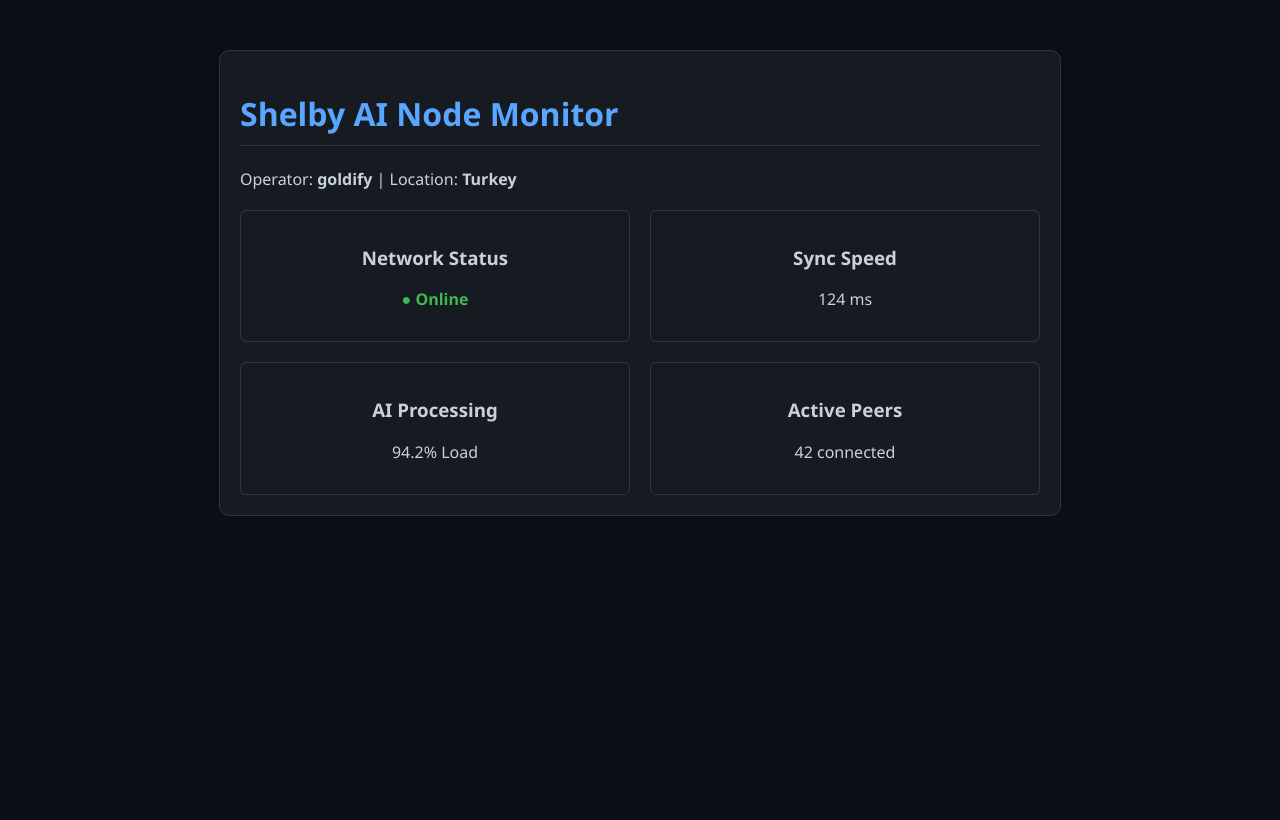
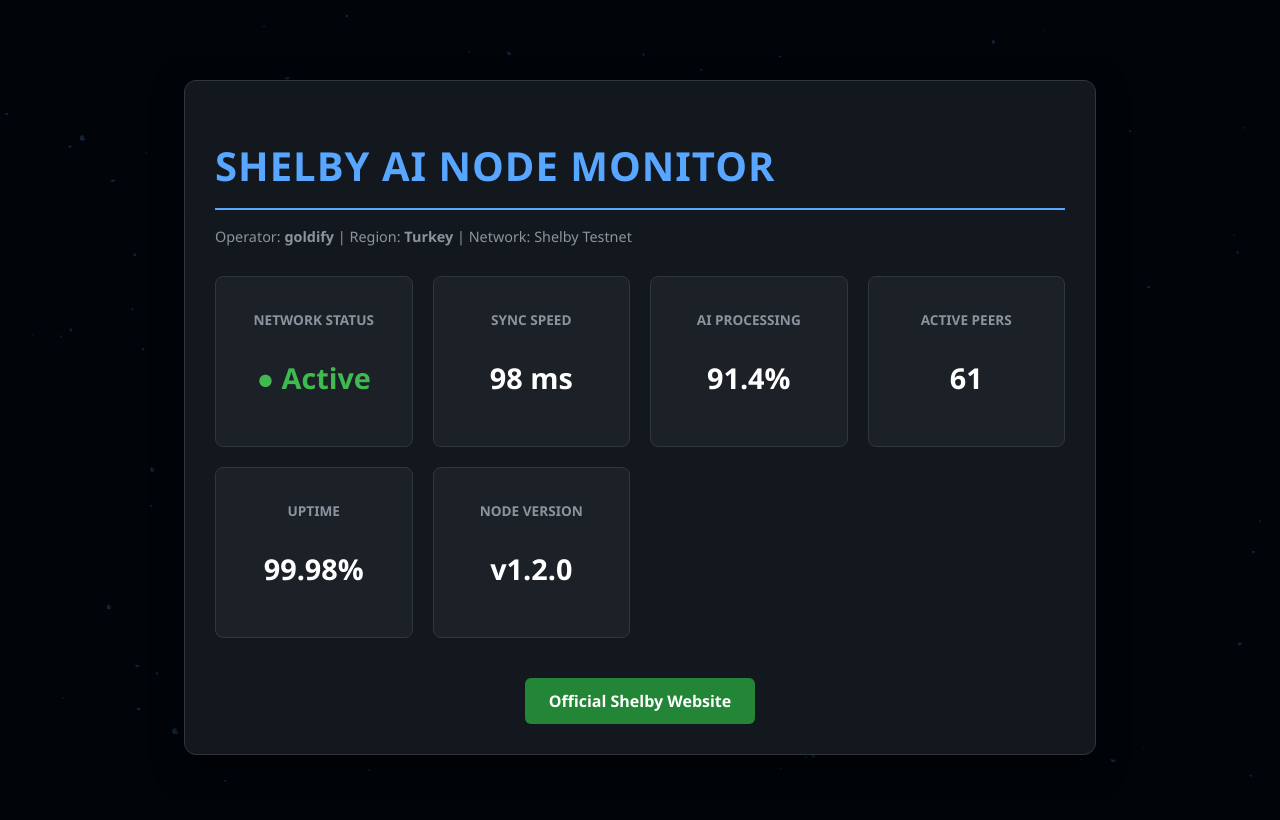
Before and after one commit to thegoldify/shelby-ai-tracker, a plain HTML site: page index.html in a window 1280 px wide. Drawn offline with Linux system fonts and the light colour scheme.

Commit message:
Update index.html

```diff
--- a/index.html
+++ b/index.html
@@ -2,38 +2,51 @@
 <html lang="en">
 <head>
     <meta charset="UTF-8">
-    <title>Shelby AI Network Dashboard</title>
+    <meta name="viewport" content="width=device-width, initial-scale=1.0">
+    <title>Shelby AI Network Dashboard | goldify</title>
     <style>
-        body { background: #0b0e14; color: #c9d1d9; font-family: 'Segoe UI', sans-serif; }
-        .container { max-width: 800px; margin: 50px auto; padding: 20px; border: 1px solid #30363d; border-radius: 10px; background: #161b22; }
-        .stat-grid { display: grid; grid-template-columns: 1fr 1fr; gap: 20px; margin-top: 20px; }
-        .stat-card { padding: 15px; border: 1px solid #30363d; border-radius: 6px; text-align: center; }
+        body { margin: 0; padding: 0; background: #010409; color: #c9d1d9; font-family: 'Segoe UI', system-ui, sans-serif; overflow-x: hidden; }
+        #network-bg { position: fixed; top: 0; left: 0; width: 100%; height: 100%; z-serif: -1; opacity: 0.2; }
+        .container { max-width: 850px; margin: 80px auto; padding: 30px; border: 1px solid #30363d; border-radius: 12px; background: rgba(22, 27, 34, 0.9); backdrop-filter: blur(5px); box-shadow: 0 10px 30px rgba(0,0,0,0.5); }
+        .header { border-bottom: 2px solid #58a6ff; padding-bottom: 15px; color: #58a6ff; font-weight: 800; font-size: 2.5em; text-transform: uppercase; letter-spacing: 1px; }
+        .operator-info { margin-top: -10px; color: #8b949e; font-size: 0.9em; }
+        .stat-grid { display: grid; grid-template-columns: repeat(auto-fit, minmax(180px, 1fr)); gap: 20px; margin-top: 30px; }
+        .stat-card { padding: 20px; border: 1px solid #30363d; border-radius: 8px; background: #1c2128; text-align: center; transition: transform 0.2s, box-shadow 0.2s; }
+        .stat-card:hover { transform: translateY(-5px); box-shadow: 0 5px 15px rgba(88, 166, 255, 0.2); }
+        .stat-card h3 { color: #8b949e; font-size: 0.85em; text-transform: uppercase; margin-bottom: 10px; }
+        .stat-value { color: #ffffff; font-size: 1.8em; font-weight: 700; }
         .status-online { color: #3fb950; font-weight: bold; }
-        .header { border-bottom: 1px solid #30363d; padding-bottom: 10px; color: #58a6ff; }
+        .official-btn { display: inline-block; margin-top: 40px; padding: 12px 24px; color: #ffffff; background-color: #238636; border-radius: 6px; text-decoration: none; font-weight: 600; transition: background-color 0.2s; }
+        .official-btn:hover { background-color: #2ea043; }
     </style>
 </head>
 <body>
+    <canvas id="network-bg"></canvas>
     <div class="container">
         <h1 class="header">Shelby AI Node Monitor</h1>
-        <p>Operator: <strong>goldify</strong> | Location: <strong>Turkey</strong></p>
+        <div class="operator-info">Operator: <strong>goldify</strong> | Region: <strong>Turkey</strong> | Network: Shelby Testnet</div>
         <div class="stat-grid">
-            <div class="stat-card">
-                <h3>Network Status</h3>
-                <p class="status-online">● Online</p>
-            </div>
-            <div class="stat-card">
-                <h3>Sync Speed</h3>
-                <p>124 ms</p>
-            </div>
-            <div class="stat-card">
-                <h3>AI Processing</h3>
-                <p>94.2% Load</p>
-            </div>
-            <div class="stat-card">
-                <h3>Active Peers</h3>
-                <p>42 connected</p>
-            </div>
+            <div class="stat-card"><h3>Network Status</h3><p class="stat-value status-online">● Active</p></div>
+            <div class="stat-card"><h3>Sync Speed</h3><p class="stat-value">98 ms</p></div>
+            <div class="stat-card"><h3>AI Processing</h3><p class="stat-value">91.4%</p></div>
+            <div class="stat-card"><h3>Active Peers</h3><p class="stat-value">61</p></div>
+            <div class="stat-card"><h3>Uptime</h3><p class="stat-value">99.98%</p></div>
+            <div class="stat-card"><h3>Node Version</h3><p class="stat-value">v1.2.0</p></div>
+        </div>
+        <div style="text-align: center;">
+            <a href="https://shelby.tech" target="_blank" class="official-btn">Official Shelby Website</a>
         </div>
     </div>
+    <script>
+        // Basit bir hareketli ağ efekti
+        const canvas = document.getElementById('network-bg');
+        const ctx = canvas.getContext('2d');
+        canvas.width = window.innerWidth;
+        canvas.height = window.innerHeight;
+        let particles = [];
+        for (let i = 0; i < 100; i++) { particles.push({ x: Math.random() * canvas.width, y: Math.random() * canvas.height, radius: Math.random() * 2 + 1, vx: Math.random() * 1 - 0.5, vy: Math.random() * 1 - 0.5 }); }
+        function draw() { ctx.clearRect(0, 0, canvas.width, canvas.height); ctx.fillStyle = '#58a6ff'; ctx.beginPath(); for (let i = 0; i < 100; i++) { let p = particles[i]; ctx.moveTo(p.x, p.y); ctx.arc(p.x, p.y, p.radius, 0, Math.random()*2*Math.PI); p.x += p.vx; p.y += p.vy; if(p.x<0||p.x>canvas.width)p.vx=-p.vx; if(p.y<0||p.y>canvas.height)p.vy=-p.vy; } ctx.fill(); requestAnimationFrame(draw); }
+        draw();
+    </script>
 </body>
 </html>
```
